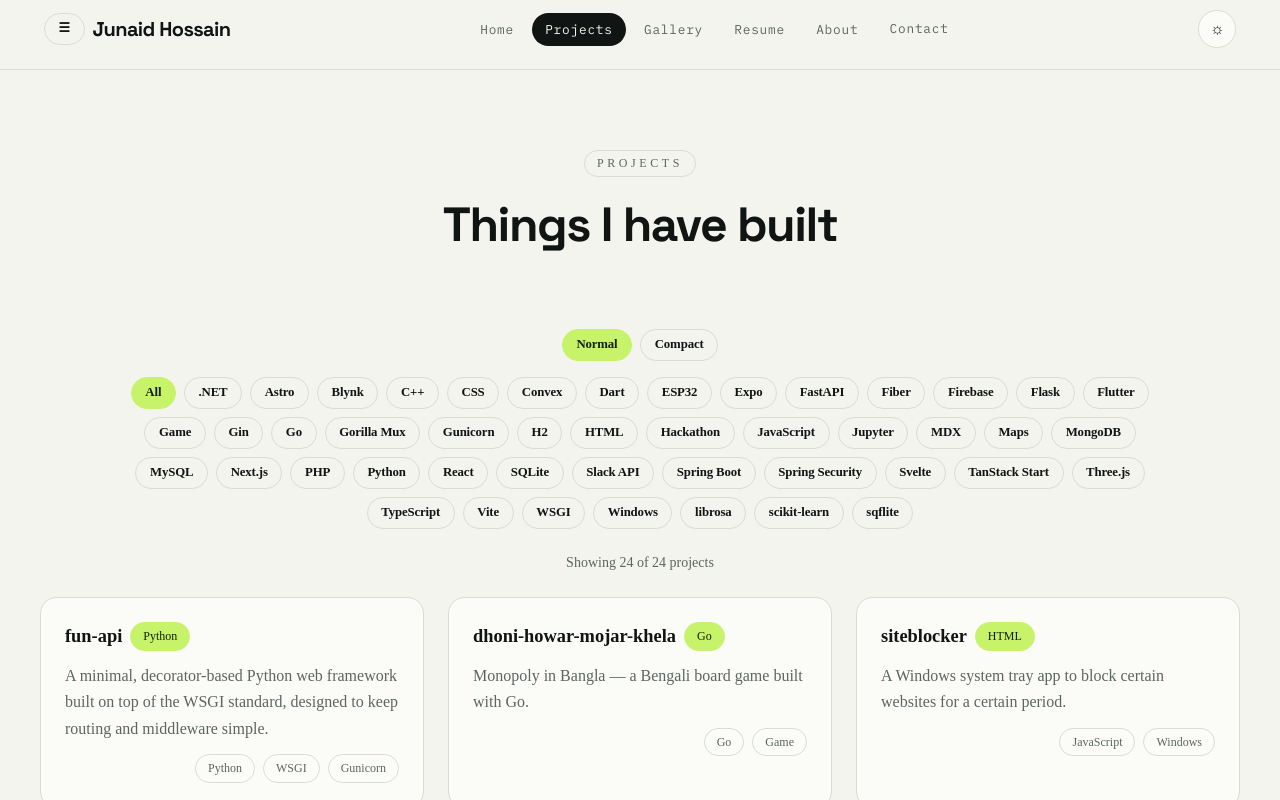
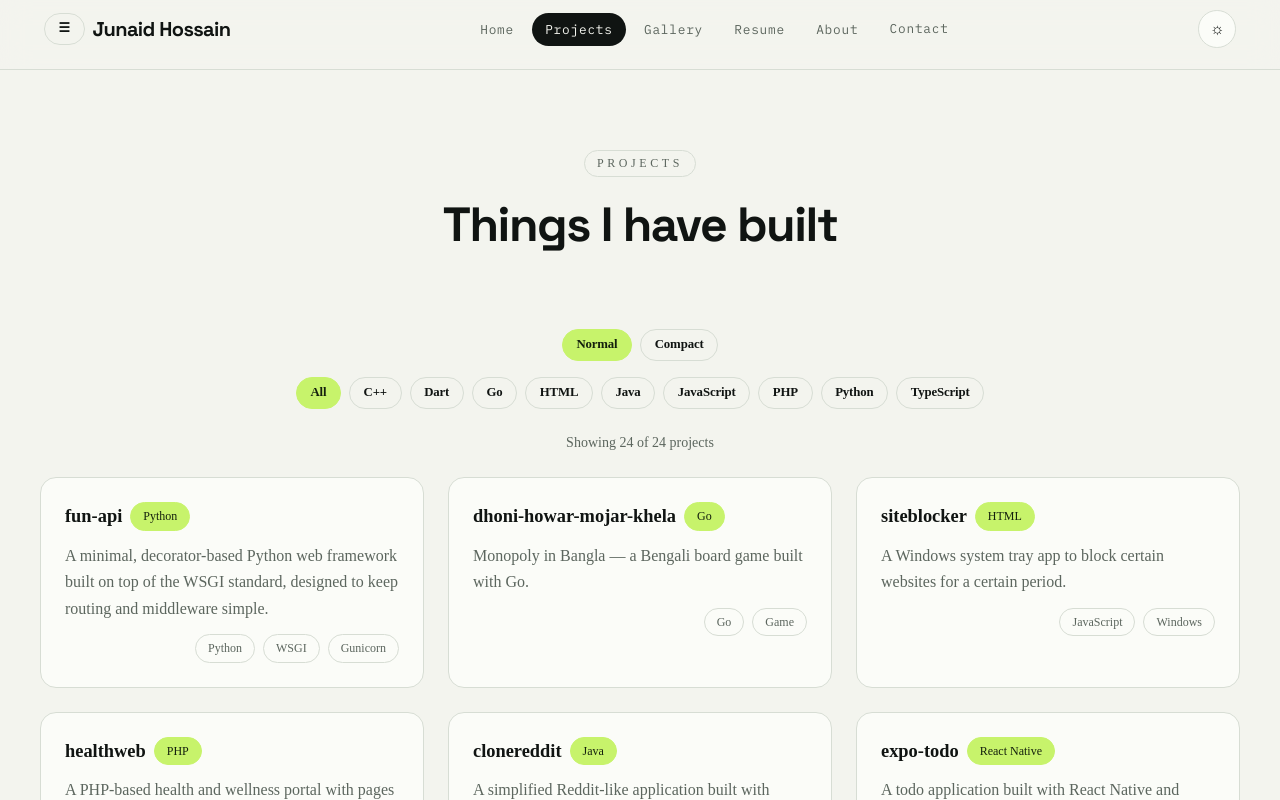
Before and after one commit to junaid-h0ssain/junaid-h0ssain.github.io, a Next.js app in the folder web/: page /projects in a window 1280 px wide. Shown: the top 800 px of the page. Built offline with nearby package versions, Linux system fonts and the light colour scheme.

Commit message:
Limit project filters to languages

```diff
--- a/web/components/projects-view.tsx
+++ b/web/components/projects-view.tsx
@@ -17,6 +17,22 @@ function shuffle<T>(items: T[]): T[] {
     ;[array[i], array[j]] = [array[j], array[i]]
   }
   return array
+}
+
+const LANGUAGES = [
+  "C++",
+  "Dart",
+  "Go",
+  "HTML",
+  "Java",
+  "JavaScript",
+  "PHP",
+  "Python",
+  "TypeScript",
+]
+
+function matchesLanguage(project: Project, language: string) {
+  return project.badge === language || project.tags.includes(language)
 }
 
 function CompactCard({ project }: { project: Project }) {
@@ -79,15 +95,12 @@ export function ProjectsView() {
   const [projects, setProjects] = useState<Project[]>(PROJECTS)
   const [filter, setFilter] = useState<string | null>(null)
 
-  const allTags = useMemo(
-    () => [...new Set(PROJECTS.flatMap((project) => project.tags))].sort(),
-    []
-  )
+  const allTags = useMemo(() => LANGUAGES, [])
 
   const visible = useMemo(
     () =>
       filter
-        ? projects.filter((project) => project.tags.includes(filter))
+        ? projects.filter((project) => matchesLanguage(project, filter))
         : projects,
     [projects, filter]
   )
@@ -98,7 +111,8 @@ export function ProjectsView() {
       const saved = localStorage.getItem("projects-view")
       if (saved === "compact" || saved === "normal") setMode(saved)
       const savedFilter = localStorage.getItem("projects-filter")
-      if (savedFilter) setFilter(savedFilter)
+      if (savedFilter && LANGUAGES.includes(savedFilter))
+        setFilter(savedFilter)
     } catch {
       // Ignore storage access issues.
     }
@@ -147,7 +161,7 @@ export function ProjectsView() {
       <div
         className="mx-auto mb-6 flex max-w-5xl flex-wrap justify-center gap-2"
         role="group"
-        aria-label="Filter projects by tech"
+        aria-label="Filter projects by language"
       >
         <button
           type="button"
```
